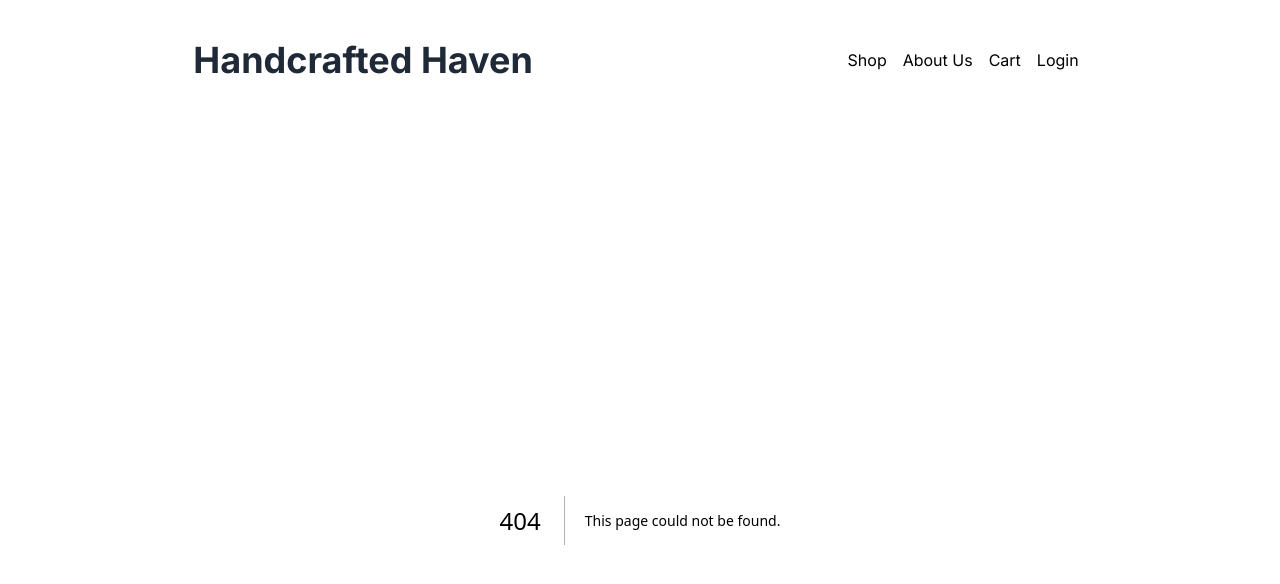
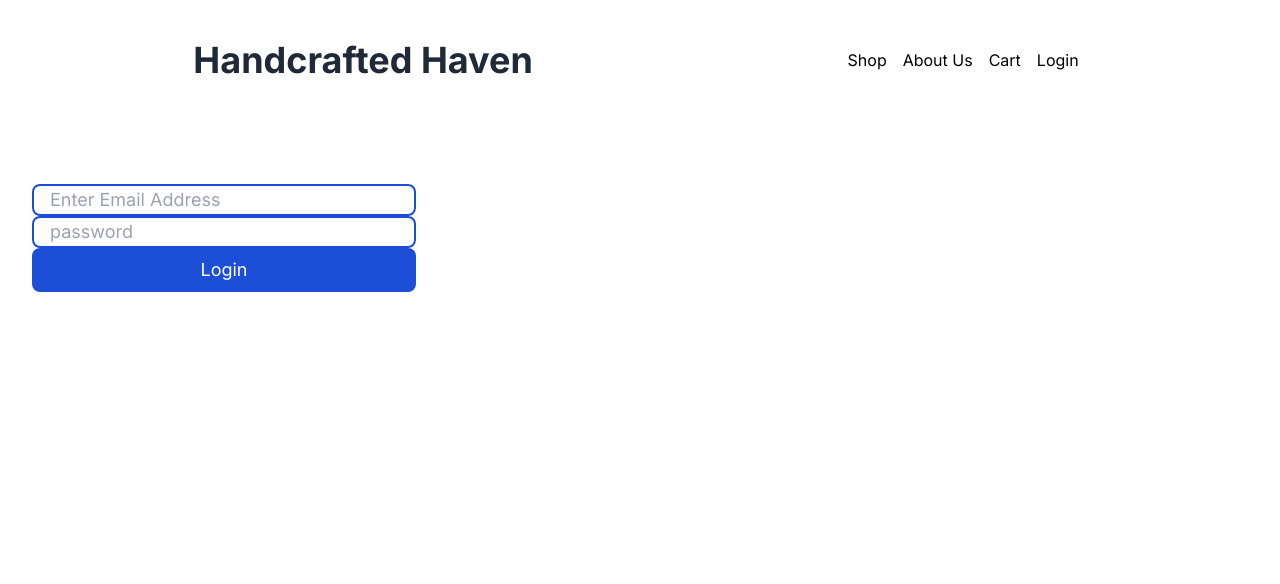
Before and after one commit to AbelAguilarAguirre/handcrafted-haven, a Next.js app: page /login in a window 1280 px wide. Before the commit this address had no page. Shown: the top 584 px of the page. Built offline with nearby package versions, Linux system fonts and the light colour scheme.

Commit message:
Login page is done link to login page from nav complete. login form made. CSS needs work

```diff
--- /dev/null
+++ b/src/app/login/page.tsx
@@ -0,0 +1,9 @@
+import LoginForm from "../ui/login-form";
+
+export default function LoginPage() {
+    return (
+        <div className="container pt-16 pb-4 px-8 mx-auto text-center">
+            <LoginForm />
+        </div>
+    );
+}
--- /dev/null
+++ b/src/app/ui/login-form.tsx
@@ -0,0 +1,23 @@
+export default function LoginForm() {
+    return (
+            <form className="flex flex-col gap-x-8 text-lg flex" >
+                <input
+                    id="email"
+                    type="email"
+                    name="email"
+                    placeholder="Enter Email Address"
+                    required
+                    className="w-full mb-2 px-2 md:py-0 pl-4 md:my-0 md:w-96 border-solid border-blue-700 border-2 rounded-lg focus:bg-blue-50 focus:outline-none"
+                />
+                <input
+                    id="password"
+                    type="password"
+                    name="password"
+                    placeholder="password"
+                    required
+                    className="w-full mb-2 px-2 md:py-0 pl-4 md:my-0 md:w-96 border-solid border-blue-700 focus:bg-blue-50 focus:outline-none border-2 rounded-lg"
+                />
+                <button className="w-full md:w-96 py-2 px-2 bg-blue-700 text-white rounded-lg cursor-pointer" type="submit">Login</button>
+            </form>
+    );
+}
--- a/src/app/ui/nav.tsx
+++ b/src/app/ui/nav.tsx
@@ -48,7 +48,7 @@ export default function Nav() {
                         </>
                     ) : (
                         <li className="mx-2">
-                            <button onClick={handleLogin}>Login</button>
+                            <Link href="/login" >Login</Link>
                         </li>
                     )}
                 </ul>
```
